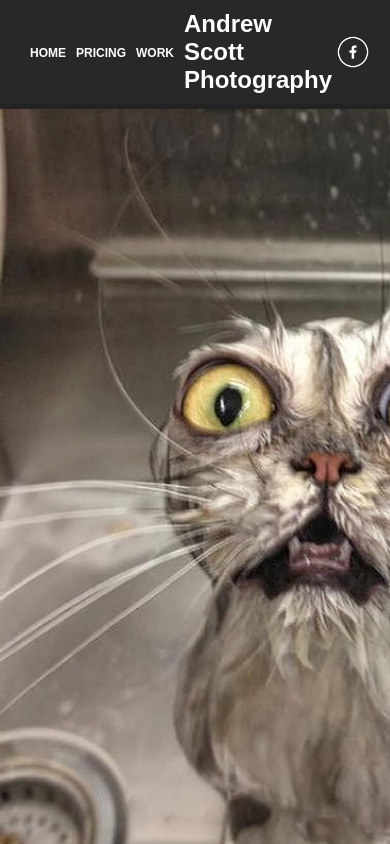
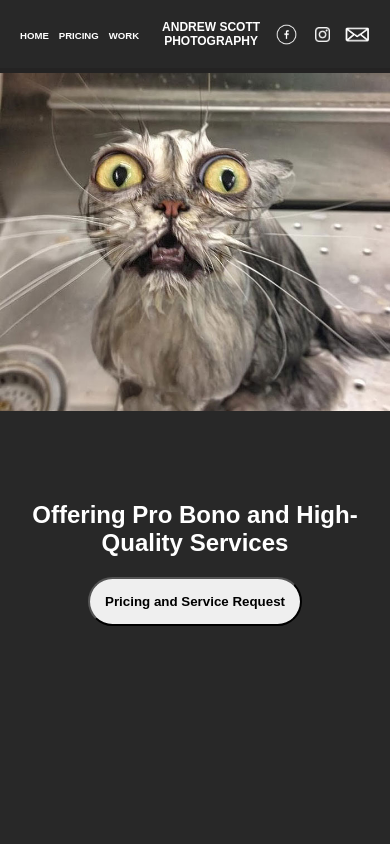
Before and after one commit to JJDOESIT/andy-site, an Angular app in the folder frontend/photography/: page / in a window 390 px wide. Built offline with nearby package versions, Linux system fonts and the light colour scheme.

Commit message:
home page

```diff
--- a/frontend/photography/src/app/home/home.component.css
+++ b/frontend/photography/src/app/home/home.component.css
@@ -11,7 +11,7 @@
     flex-direction: column;
     transform: translateY(-100px);
     height: 100%;
-    width: 100%;
+    width: 50%;
     justify-content: center;
     align-items: center;
 }
@@ -20,6 +20,7 @@
     font-weight: bold;
     color: white;
     font-size: 2rem;
+    text-align: center;
 }
 
 .home-service-button{
@@ -33,6 +34,30 @@
     opacity: 0.8;
 }
 
-.home-image-container img{
+.home-image-container{
+    display: flex;
+    width: 50%;
+}
+
+.home-image-container > img{
     height: 100%;
+    width: 100%;
+    object-fit: cover;
 }
+
+@media (max-width: 780px){
+    .home{
+        flex-direction: column;
+    }
+    .home-image-container{
+        width: 100%;
+        height: 40%;
+    }
+    .home-text-container{
+        width: 100%;
+        height: 60%;
+    }
+    .home-text-container > div:first-child{
+        font-size: 1.5rem;
+    }
+}
--- a/frontend/photography/src/app/navbar/navbar.component.css
+++ b/frontend/photography/src/app/navbar/navbar.component.css
@@ -4,7 +4,7 @@
     align-items: center;
     background-color: rgb(40,40,40);
     width: 100%;
-    padding: 10px 0 10px 0;
+    padding: 20px 0 20px 0;
     border-bottom: 5px solid rgb(36, 35, 35);
 }
 
@@ -106,3 +106,84 @@
         width: 40px;
     }
 }
+
+@media (max-width: 600px){
+    .navbar-title > h1{
+        font-size: 1.2rem;
+    }
+    .navbar-list-wrapper > li > a{
+        font-size: 0.70rem;
+    }
+    .navbar-links > li:first-child > a{
+        height: 37px;
+        width: 37px;
+    }
+    .navbar-links > li:nth-child(2) > a{
+        height: 25px;
+        width: 25px;
+    }
+    .navbar-links > li:nth-child(3) > a{
+        height: 25px;
+        width: 35px;
+    }
+}
+
+@media (max-width: 600px){
+    .navbar-title > h1{
+        font-size: 1rem;
+    }
+    .navbar-list-wrapper > li > a{
+        font-size: 0.65rem;
+    }
+    .navbar-links > li:first-child > a{
+        height: 32px;
+        width: 32px;
+    }
+    .navbar-links > li:nth-child(2) > a{
+        height: 20px;
+        width: 20px;
+    }
+    .navbar-links > li:nth-child(3) > a{
+        height: 20px;
+        width: 30px;
+    }
+    .navbar-links > li{
+        padding-left: 20px;
+    }
+    .navbar-links > li:first-child{
+        padding-left: 0;
+    }
+}
+
+@media (max-width: 480px){
+    .navbar-title > h1{
+        font-size: 0.75rem;
+    }
+    .navbar-list-wrapper > li > a{
+        font-size: 0.60rem;
+    }
+    .navbar-links > li:first-child > a{
+        height: 27px;
+        width: 27px;
+    }
+    .navbar-links > li:nth-child(2) > a{
+        height: 15px;
+        width: 15px;
+    }
+    .navbar-links > li:nth-child(3) > a{
+        height: 15px;
+        width: 25px;
+    }
+    .navbar-links > li{
+        padding-left: 15px;
+    }
+    .navbar-links > li:first-child{
+        padding-left: 0;
+    }
+    .navbar-list-wrapper{
+        margin-left: 20px;
+    }
+    .navbar-links{
+        margin-right: 20px;
+    }
+}
--- a/frontend/photography/src/app/navbar/navbar.component.html
+++ b/frontend/photography/src/app/navbar/navbar.component.html
@@ -11,8 +11,8 @@
         </li>
     </ul>
     <div class="navbar-title">
-        <h1>Andrew Scott</h1>
-        <h1>Photography</h1>
+        <h1>ANDREW SCOTT</h1>
+        <h1>PHOTOGRAPHY</h1>
     </div>
     <ul class="navbar-links">
             <li>
```
